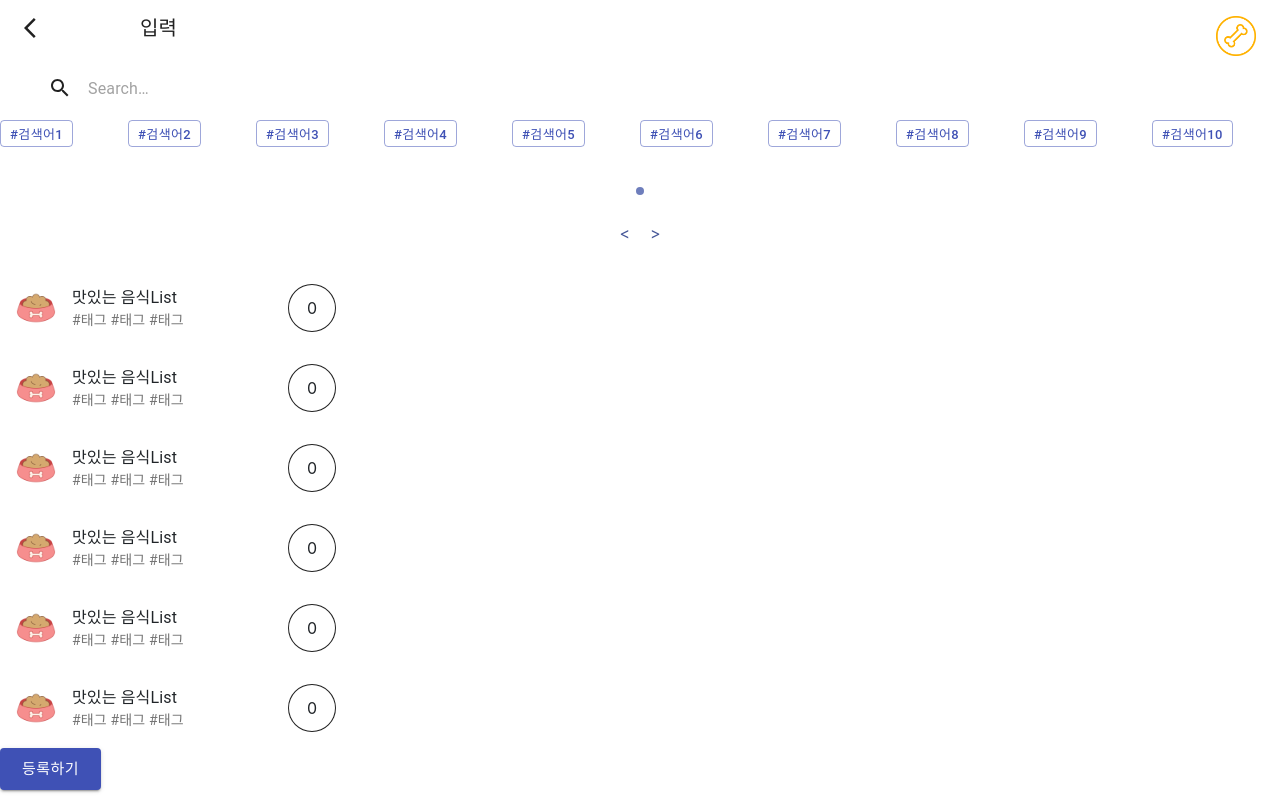
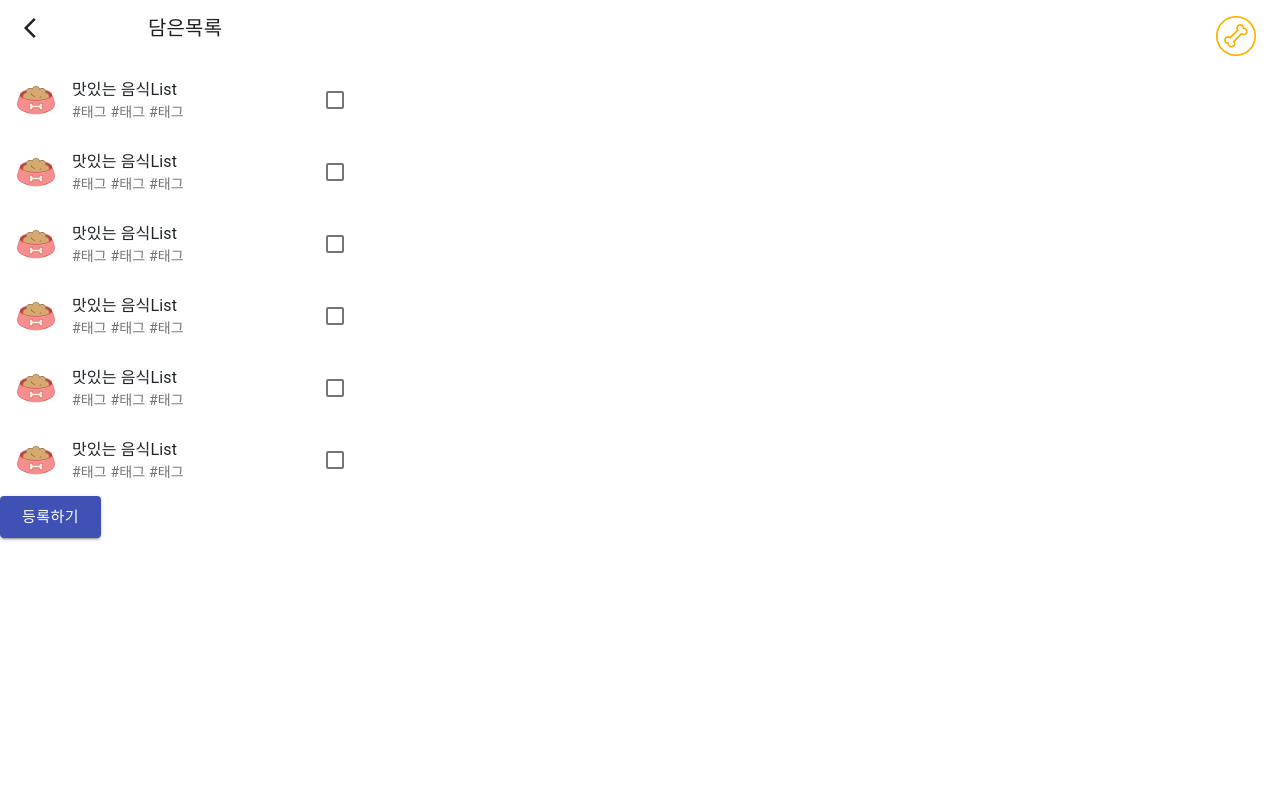
Before and after one commit to Chupop94/L.intern-Project, a React (Create React App) app: page /Compare in a window 1280 px wide. Built offline with nearby package versions, Linux system fonts and the light colour scheme.

Commit message:
Auto stash before merge of "develop" and "origin/develop"

```diff
--- a/src/views/Compare/ComparePage.js
+++ b/src/views/Compare/ComparePage.js
@@ -17,6 +17,7 @@ import {
   Badge,
   Checkbox,
   FormControlLabel,
+  ListItemSecondaryAction,
   Button,
 } from "@material-ui/core";
 
@@ -55,7 +56,7 @@ const useStyle = makeStyles(theme => ({
   },
   title: {
     flexGrow: 1,
-    marginLeft: theme.spacing(8),
+    marginLeft: theme.spacing(9),
   },
   titleItem: {
     margin: theme.spacing(4, 0, 2),
@@ -132,9 +133,9 @@ const btn = [
   },
 ];
 
-const EvaluatePage = () => {
+const ComparePage = () => {
   const [index, setIndex] = useState(1);
-  const [selectedIndex, setSelectedIndex] = React.useState(1);
+  const [checked, setChecked] = React.useState([1]);
   const [open, setOpen] = React.useState(false);
   const [count, setCount] = useState(0);
   const onPopup = useRef();
@@ -166,6 +167,19 @@ const EvaluatePage = () => {
     },
   ]);
 
+  const handleToggle = value => () => {
+    const currentIndex = checked.indexOf(value);
+    const newChecked = [...checked];
+
+    if (currentIndex === -1) {
+      newChecked.push(value);
+    } else {
+      newChecked.splice(currentIndex, 1);
+    }
+
+    setChecked(newChecked);
+  };
+
   const onBackButton = () => {
     window.history.back();
   };
@@ -184,7 +198,7 @@ const EvaluatePage = () => {
             <ArrowBackIosIcon />
           </IconButton>
           <Typography className={useStyle().title} variant="h6" color="inherit">
-            입력
+            담은목록
           </Typography>
           <div className="mt-3">
             <Badge color="secondary" badgeContent={count}>
@@ -192,44 +206,32 @@ const EvaluatePage = () => {
             </Badge>
           </div>
         </Toolbar>
-        <Toolbar className="placeholder-black">
-          <div className={useStyle().search}>
-            <div className={useStyle().searchIcon}>
-              <SearchIcon />
-            </div>
-            <InputBase
-              placeholder="Search…"
-              classes={{
-                root: useStyle().inputRoot,
-                input: useStyle().inputInput,
-              }}
-              inputProps={{ "aria-label": "search" }}
-            />
-          </div>
-        </Toolbar>
       </AppBar>
-      <div className="flex justify-around">
-        <Carousel></Carousel>
-      </div>
 
       <div className={useStyle().root}>
         <Grid>
           <Grid>
             <div className={useStyle().demo}>
               <List>
-                {data.map(value => (
+                {data.map(value => {
+                  const labelId = `checkbox-list-secondary-label-${value}`;
+                  return (
                     <ListItem key={value.id}>
                       <ListItemAvatar>
                         <Avatar src="main/fodderex.png" alt="..." />
                       </ListItemAvatar>
                       <ListItemText primary="맛있는 음식List" secondary={<React.Fragment>{"#태그 #태그 #태그"}</React.Fragment>} />
-                    <Box display="flex" justifyContent="center">
-                      <Box component="button" className="text-center " borderRadius="50%" {...defaultProps} onClick={() => onPopupClick(value.id)}>
-                        {count}
-                      </Box>
-                    </Box>
+                      <ListItemSecondaryAction className="items-start">
+                        <Checkbox
+                          edge="end"
+                          onChange={handleToggle(value)}
+                          checked={checked.indexOf(value) !== -1}
+                          inputProps={{ "aria-labelledby": labelId }}
+                        />
+                      </ListItemSecondaryAction>
                     </ListItem>
-                ))}
+                  );
+                })}
                 <Button size="large" variant="contained" color="primary">
                   등록하기
                 </Button>
@@ -242,7 +244,7 @@ const EvaluatePage = () => {
   );
 };
 
-export default EvaluatePage;
+export default ComparePage;
 
 /**
  *   <mobiscroll.Popup ref={onPopup} display="bottom" className="mbsc-justify-content-around">
```
Lines whose indentation alone changed are shown as unchanged.
